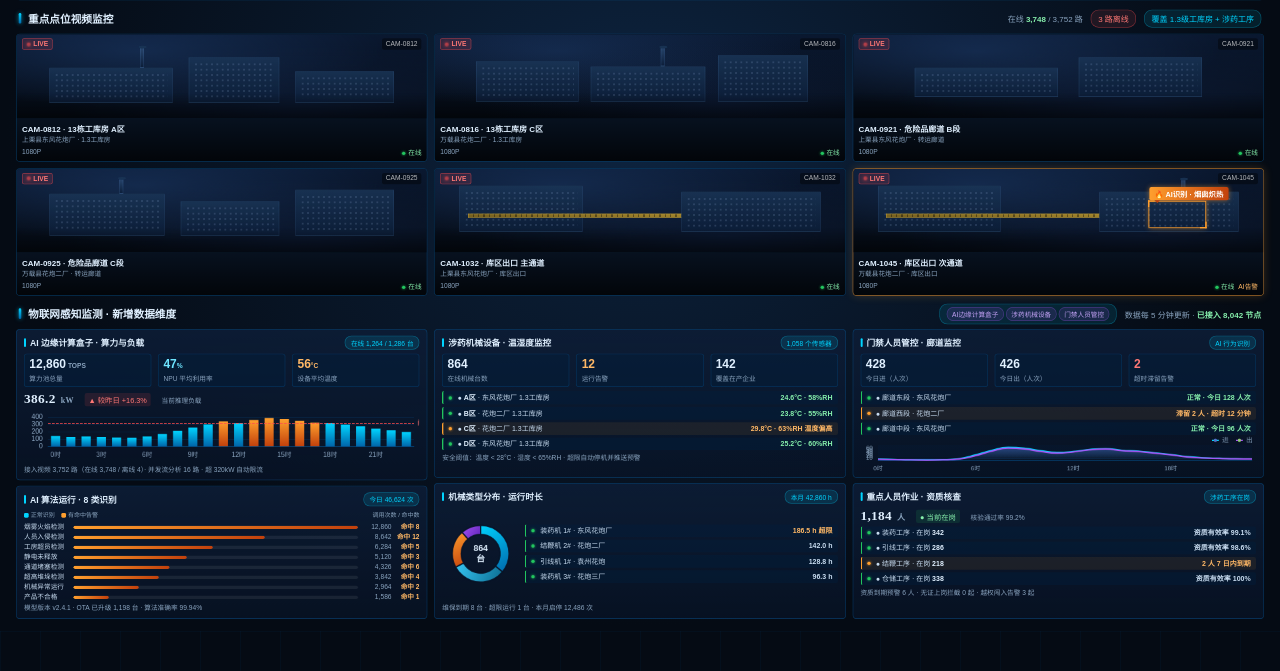
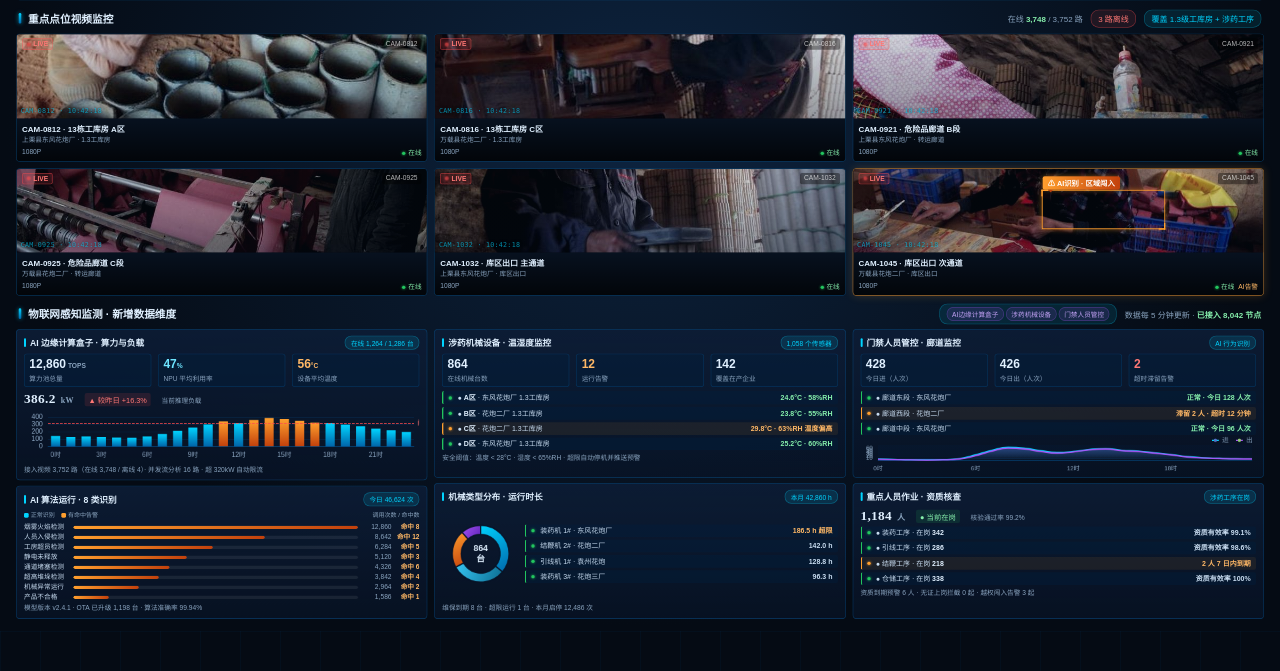
Before and after one commit to 524284717-maker/yanhua, a plain HTML site: page monitor.html in a window 1280 px wide. Shown: the part 129-800 px from the top of the page. Drawn offline with nearby package versions, Linux system fonts and the light colour scheme.

Commit message:
feat: 重点点位视频监控接入6张真实工房实景图（江西万载花炮制作）;导航栏改'业务管理'

```diff
--- a/monitor.html
+++ b/monitor.html
@@ -172,21 +172,30 @@
 
   .video-stage {
     position: relative; flex: 1;
-    background:
-      radial-gradient(ellipse at 30% 20%, rgba(40,80,140,0.35) 0%, transparent 60%),
-      radial-gradient(ellipse at 70% 80%, rgba(20,40,80,0.4) 0%, transparent 60%),
-      linear-gradient(180deg, #0a1830 0%, #050b14 100%);
+    background: #050b14;
     overflow: hidden;
   }
-  /* 监控画面里的元素：建筑/烟囱/通道（CSS 绘制） */
-  .scene { position: absolute; inset: 0; opacity: 0.85; }
-  .scene .b { position: absolute; background: linear-gradient(180deg, #1a3556 0%, #0d1f3a 100%); border: 1px solid rgba(120,180,255,0.15); }
-  .scene .b::before { content: ""; position: absolute; inset: 6px; background-image: radial-gradient(circle, rgba(180,210,255,0.18) 1px, transparent 1.5px); background-size: 8px 8px; }
-  .scene .chimney { position: absolute; width: 6px; background: linear-gradient(180deg, #2a4870, #0d1f3a); border: 1px solid rgba(120,180,255,0.2); }
-  .scene .chimney::after { content: ""; position: absolute; left: -3px; top: -4px; width: 12px; height: 4px; background: #1a3556; border-radius: 50%; }
-  .scene .belt { position: absolute; height: 6px; background: linear-gradient(90deg, #8b6f1e, #d4a92e); border: 1px solid rgba(255,210,80,0.4); }
-  .scene .belt::before { content: ""; position: absolute; inset: 0; background-image: repeating-linear-gradient(90deg, transparent 0 6px, rgba(0,0,0,0.4) 6px 8px); }
-  .scene .ground { position: absolute; left: 0; right: 0; bottom: 0; height: 30%; background: linear-gradient(180deg, transparent, rgba(0,0,0,0.55)); }
+  /* 监控画面底图（工房实景）+ 蓝调滤镜 */
+  .video-bg {
+    position: absolute; inset: 0;
+    background-size: cover;
+    background-position: center;
+    filter: brightness(0.92) saturate(0.78) contrast(1.05) hue-rotate(-6deg);
+    transform: scale(1.04); /* 轻微放大，避免边缘留缝 */
+  }
+  .video-tint {
+    position: absolute; inset: 0;
+    background: linear-gradient(180deg, rgba(15,50,90,0.12) 0%, rgba(5,15,30,0.38) 100%);
+    pointer-events: none;
+  }
+  /* 时码水印（监控风格左上角台标） */
+  .video-stamp {
+    position: absolute; left: 6px; bottom: 6px;
+    font-family: "DIN Alternate", "Consolas", monospace;
+    font-size: 10px; color: rgba(0,212,255,0.65);
+    text-shadow: 0 0 4px rgba(0,0,0,0.7);
+    letter-spacing: 0.4px; pointer-events: none; z-index: 2;
+  }
 
   /* AI 识别框 */
   .ai-box {
@@ -340,7 +349,7 @@
       <a href="#" data-page-node-id="y4LuZ0ECGEkUcHSoEJB95B">零售态势</a>
       <a href="#" data-page-node-id="EeUivDJDwudFo0EbHhGIWD">燃放态势</a>
       <a class="active" href="monitor.html" data-page-node-id="kEEazinfhpTJFAlXl1Ankb">智能监控中心</a>
-      <a href="#" data-page-node-id="ZB9yIobEvt4em7yMiopksA">综合数据</a>
+      <a href="#" data-page-node-id="ZB9yIobEvt4em7yMiopksA">业务管理</a>
     </nav>
     <div class="header-right" data-page-node-id="2pNHC5iNuM9OX8WZnEZ3U2">
       <div class="weather" data-page-node-id="FQ4FRXbWmhMvIeSIrS9BFg">🌤 南昌 多云 28°C</div>
@@ -386,13 +395,9 @@
               <span class="live-tag" data-page-node-id="vZE7AtCCQPuOMYq6LBMHA3"><i data-page-node-id="09NEbJ3419LBb0m7BN17cB"></i>LIVE</span>
               <span class="video-id" data-page-node-id="7vfasKBPibzIAUrCDyqYil">CAM-0812</span>
             </div>
-            <div class="scene" data-page-node-id="XkcyjIDotAtsLrWAJQV7hQ">
-              <div class="b" style="left:8%;bottom:18%;width:30%;height:42%;" data-page-node-id="17TFnt4NDzCPzutNwr5zDq"></div>
-              <div class="b" style="left:42%;bottom:18%;width:22%;height:55%;" data-page-node-id="88EDDrRpDjmJHsB50USgpI"></div>
-              <div class="b" style="left:68%;bottom:18%;width:24%;height:38%;" data-page-node-id="V5wCLRMrJoEOBLWGqzESHD"></div>
-              <div class="chimney" style="left:30%;bottom:60%;height:24%;" data-page-node-id="wc7fYZE9nvyMbxG7buM5wy"></div>
-              <div class="ground" data-page-node-id="7pNkCBNiPFySWk7i2QiUd0"></div>
-            </div>
+            <div class="video-bg" style="background-image:url('assets/cam/cam1.jpg')"></div>
+            <div class="video-tint"></div>
+            <div class="video-stamp">CAM-0812 · 10:42:18</div>
           </div>
           <div class="video-info" data-page-node-id="jU1YVxo5uERAIcGXcGA8QE">
             <div class="video-name" data-page-node-id="6KRHoHXxE7cGnvQqf5KDaK">CAM-0812 · 13栋工库房 A区</div>
@@ -408,13 +413,9 @@
               <span class="live-tag" data-page-node-id="RE27iC3G7HtvS7fJUAlUlp"><i data-page-node-id="K1Nqyr4tVO0AgTMeqHPEaD"></i>LIVE</span>
               <span class="video-id" data-page-node-id="ccsgf7yLqosNze60K6vrmN">CAM-0816</span>
             </div>
-            <div class="scene" data-page-node-id="TePQsKWVFevQkul3GxDUAZ">
-              <div class="b" style="left:10%;bottom:20%;width:25%;height:48%;" data-page-node-id="gyifSwM52s5u5Z1RI4oV5g"></div>
-              <div class="b" style="left:38%;bottom:20%;width:28%;height:42%;" data-page-node-id="rPtxHV1LjFuSRBEcWx1jtS"></div>
-              <div class="b" style="left:69%;bottom:20%;width:22%;height:55%;" data-page-node-id="hZVZXtG8Pa4bnOa3MdVGeI"></div>
-              <div class="chimney" style="left:55%;bottom:62%;height:22%;" data-page-node-id="NeV9GUFoKsSWJluC08inft"></div>
-              <div class="ground" data-page-node-id="aacG4xc1rxIgnA679z8NzB"></div>
-            </div>
+            <div class="video-bg" style="background-image:url('assets/cam/cam2.jpg')"></div>
+            <div class="video-tint"></div>
+            <div class="video-stamp">CAM-0816 · 10:42:18</div>
           </div>
           <div class="video-info" data-page-node-id="iY6coHrCyv4HE3coRGGDS6">
             <div class="video-name" data-page-node-id="J480vDTgtFoKDESnPDoKur">CAM-0816 · 13栋工库房 C区</div>
@@ -430,11 +431,9 @@
               <span class="live-tag" data-page-node-id="9BRw6emCYyyLstuJzHorst"><i data-page-node-id="G4KOZOjG48fDv4mMq1xhh9"></i>LIVE</span>
               <span class="video-id" data-page-node-id="WX6GCYlGcU7OELIb6PYCGD">CAM-0921</span>
             </div>
-            <div class="scene" data-page-node-id="yQpMArMvv9WylHmhtInfdT">
-              <div class="b" style="left:15%;bottom:25%;width:35%;height:35%;" data-page-node-id="1eRSiJNPQRFWg6A9ogcPkg"></div>
-              <div class="b" style="left:55%;bottom:25%;width:30%;height:48%;" data-page-node-id="iyHqqMMBetGxfUBzt25x2N"></div>
-              <div class="ground" data-page-node-id="AiN6mBHmAypq1UA0DdfB3P"></div>
-            </div>
+            <div class="video-bg" style="background-image:url('assets/cam/cam3.jpg')"></div>
+            <div class="video-tint"></div>
+            <div class="video-stamp">CAM-0921 · 10:42:18</div>
           </div>
           <div class="video-info" data-page-node-id="OkJQaLiIB3qfbcQNQU7AIy">
             <div class="video-name" data-page-node-id="GN4DRXNLV2ifQLHclFtrf2">CAM-0921 · 危险品廊道 B段</div>
@@ -450,13 +449,9 @@
               <span class="live-tag" data-page-node-id="qvpLj8G8jiXSY1FCg6TzPO"><i data-page-node-id="KqYpO9fAFxGJM4FJ95qe1Z"></i>LIVE</span>
               <span class="video-id" data-page-node-id="f4vROO1B45rNmjkaWVY9Kw">CAM-0925</span>
             </div>
-            <div class="scene" data-page-node-id="UtZWKYYE0QmMPiQJO7znSA">
-              <div class="b" style="left:8%;bottom:20%;width:28%;height:50%;" data-page-node-id="gyPMYtir7QifiQnIL3NS2M"></div>
-              <div class="b" style="left:40%;bottom:20%;width:24%;height:42%;" data-page-node-id="TzCJ4DhxqqYqM0SruxF70y"></div>
-              <div class="b" style="left:68%;bottom:20%;width:24%;height:55%;" data-page-node-id="7ATqoch1A1OToXYWrw7Lfi"></div>
-              <div class="chimney" style="left:25%;bottom:70%;height:18%;" data-page-node-id="aIWzeK1FFo9ZA0i4XYHGFl"></div>
-              <div class="ground" data-page-node-id="8SQgefOoKRmGtPJBlzKiaz"></div>
-            </div>
+            <div class="video-bg" style="background-image:url('assets/cam/cam4.jpg')"></div>
+            <div class="video-tint"></div>
+            <div class="video-stamp">CAM-0925 · 10:42:18</div>
           </div>
           <div class="video-info" data-page-node-id="YsR4OP0MoFHUyglzLngae7">
             <div class="video-name" data-page-node-id="UQjii3OKOrRlSrVSzvsDVE">CAM-0925 · 危险品廊道 C段</div>
@@ -472,12 +467,9 @@
               <span class="live-tag" data-page-node-id="uxPlKlSZcYKZg1fA2VgNPh"><i data-page-node-id="9RQauzCrYhtrEppat8jMFt"></i>LIVE</span>
               <span class="video-id" data-page-node-id="ZK9Pw5O6yu5TZXCwbIo60M">CAM-1032</span>
             </div>
-            <div class="scene" data-page-node-id="CchDxZTAAQyq1OiiIJDZPL">
-              <div class="b" style="left:6%;bottom:25%;width:30%;height:55%;" data-page-node-id="8RtMzd8CgtwBX6ChCu1XUs"></div>
-              <div class="belt" style="left:8%;bottom:42%;width:84%;" data-page-node-id="FOSoDpPSdQYLcPd1WXmFQA"></div>
-              <div class="b" style="left:60%;bottom:25%;width:34%;height:48%;" data-page-node-id="B5GR2ZEmzFLXdIzv91igGa"></div>
-              <div class="ground" data-page-node-id="Dz1gwr8YKJrVYDaS0oThMR"></div>
-            </div>
+            <div class="video-bg" style="background-image:url('assets/cam/cam5.jpg')"></div>
+            <div class="video-tint"></div>
+            <div class="video-stamp">CAM-1032 · 10:42:18</div>
           </div>
           <div class="video-info" data-page-node-id="AxBTQ9FrvS1I3Cbvrqtrkq">
             <div class="video-name" data-page-node-id="OJQ1BlL9wbG1qu1OMo8M8A">CAM-1032 · 库区出口 主通道</div>
@@ -493,16 +485,12 @@
               <span class="live-tag" data-page-node-id="ojh1LXvIbIM9m5mPL53cGV"><i data-page-node-id="cel3cPMVwSDBugXAy6FL6u"></i>LIVE</span>
               <span class="video-id" data-page-node-id="YBAspP1iSDTwTWbs6jSm8g">CAM-1045</span>
             </div>
-            <div class="scene" data-page-node-id="W2p8WNPMcO7C3z96lt31g1">
-              <div class="b" style="left:6%;bottom:25%;width:30%;height:55%;" data-page-node-id="PehHdX3SsforV3RAyTADzI"></div>
-              <div class="belt" style="left:8%;bottom:42%;width:84%;" data-page-node-id="FpJ7fw7DAHKwU1brsFWrrX"></div>
-              <div class="b" style="left:60%;bottom:25%;width:34%;height:48%;" data-page-node-id="TYrV7AthssBGrgB6yAT8Wv"></div>
-              <div class="chimney" style="left:80%;bottom:73%;height:14%;" data-page-node-id="2QyVQmV5zCyBrXtADtSoLN"></div>
-              <div class="ground" data-page-node-id="Zb6xHFcgc7XT6DLNC6zTOh"></div>
-            </div>
-            <!-- AI 识别框：烟囱炽热 -->
-            <div class="ai-box" style="right:14%;bottom:30%;width:14%;height:32%;" data-page-node-id="RRL5w0kt2G31UOCEKkeKmc">
-              <span class="ai-tag" data-page-node-id="79r0PNpQxAw0EppFfSMWRz">🔥 AI识别 · 烟囱炽热</span>
+            <div class="video-bg" style="background-image:url('assets/cam/cam6.jpg')"></div>
+            <div class="video-tint"></div>
+            <div class="video-stamp">CAM-1045 · 10:42:18</div>
+            <!-- AI 识别框：人员闯入贴标工位 -->
+            <div class="ai-box" style="left:46%;bottom:28%;width:30%;height:46%;" data-page-node-id="RRL5w0kt2G31UOCEKkeKmc">
+              <span class="ai-tag" data-page-node-id="79r0PNpQxAw0EppFfSMWRz">⚠ AI识别 · 区域闯入</span>
             </div>
           </div>
           <div class="video-info" data-page-node-id="bOHEDvDdxqf56MeGRnRDtE">
```
Also changed, not shown: index.html (+1 -1 lines), production.html (+1 -1 lines), purchase.html (+1 -1 lines), warehouse.html (+1 -1 lines), assets/cam/cam1.jpg (added), assets/cam/cam2.jpg (added), assets/cam/cam3.jpg (added), assets/cam/cam4.jpg (added), assets/cam/cam5.jpg (added), assets/cam/cam6.jpg (added).
